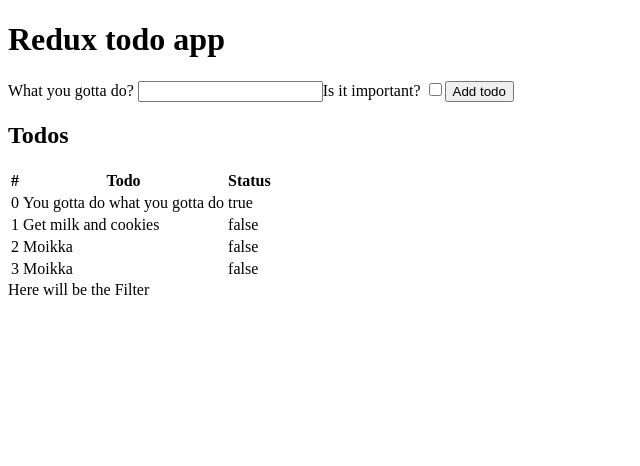
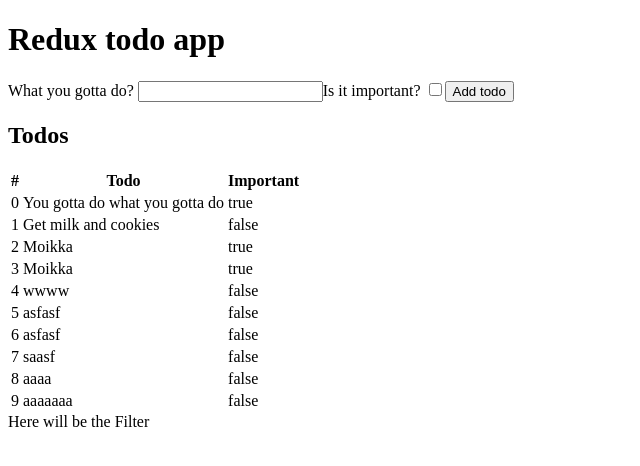
Before and after one commit to nurvel/react-todo-app, a React (Create React App) app: page / in a window 1280 px wide. Shown: the top 466 px of the page, without its empty margins (0-640 px from the left). Built offline with nearby package versions, Linux system fonts and the light colour scheme; data requests are answered from the project's data file.

Commit message:
toggle importance ok

```diff
--- a/db.json
+++ b/db.json
@@ -12,13 +12,43 @@
     },
     {
       "content": "Moikka",
-      "important": false,
+      "important": true,
       "id": 3
     },
     {
       "content": "Moikka",
+      "important": true,
+      "id": 4
+    },
+    {
+      "content": "wwww",
       "important": false,
-      "id": 4
+      "id": 5
+    },
+    {
+      "content": "asfasf",
+      "important": false,
+      "id": 6
+    },
+    {
+      "content": "asfasf",
+      "important": false,
+      "id": 7
+    },
+    {
+      "content": "saasf",
+      "important": false,
+      "id": 8
+    },
+    {
+      "content": "aaaa",
+      "important": false,
+      "id": 9
+    },
+    {
+      "content": "aaaaaaa",
+      "important": false,
+      "id": 10
     }
   ]
 }
--- a/src/App.js
+++ b/src/App.js
@@ -22,8 +22,8 @@
   return (
     <div>
       <h1>Redux todo app</h1>
-      <NewTodo refreshTodos={refreshTodos} />
-      <Todos todos={todos} r />
+      <NewTodo todos={todos} setTodos={setTodos} />
+      <Todos todos={todos} setTodos={setTodos} />
       <Filter />
     </div>
   );
--- a/src/components/NewTodo.js
+++ b/src/components/NewTodo.js
@@ -8,9 +8,10 @@
       content: event.target.todo.value,
       important: event.target.important.checked
     };
-    await addTodo(todoItem);
+    const savedTodo = await addTodo(todoItem);
     document.getElementById("todoForm").reset();
-    props.refreshTodos();
+    props.setTodos([...props.todos, savedTodo]);
+    // props.refreshTodos();
   };
 
   return (
--- a/src/components/Todos.js
+++ b/src/components/Todos.js
@@ -1,16 +1,26 @@
 import React from "react";
 // import { connect } from "react-redux";
+import { toggleImportant } from "../services/todoService";
 
 const Todos = props => {
+  const handeleImportantToggle = async id => {
+    console.log(id);
+    const todo = props.todos.find(t => t.id === id);
+    const todoToChange = { ...todo, important: !todo.important };
+    await toggleImportant(todoToChange); // muutos serverille
+    props.setTodos(props.todos.map(t => (t.id === id ? todoToChange : t))); // muutetaan statea - ei ladata uusia serveriltä
+  };
 
-  // renderöi todo rivit propseina annetun datan pohjalta
+  // renderöi todo-rivit propseina annetun datan pohjalta
   const maketodoRows = () => {
     return props.todos.map((todo, i) => {
       return (
         <tr key={i}>
           <td>{i}</td>
           <td>{todo.content}</td>
-          <td>{todo.important.toString()}</td>
+          <td onClick={() => handeleImportantToggle(todo.id)}>
+            {todo.important.toString()}
+          </td>
         </tr>
       );
     });
@@ -24,7 +34,7 @@
           <tr>
             <th>#</th>
             <th>Todo</th>
-            <th>Status</th>
+            <th>Important</th>
           </tr>
         </thead>
         <tbody>{maketodoRows()}</tbody>
--- a/src/services/todoService.js
+++ b/src/services/todoService.js
@@ -10,6 +10,18 @@
 export const addTodo = async todoItem => {
   const response = await axios.post(url, todoItem);
   console.log(response);
+  return response.data;
+};
+
+export const toggleImportant = async todoToChange => {
+  const urlOfUpdate = url + `/${todoToChange.id}`;
+  const response = await axios.put(urlOfUpdate, todoToChange);
+  console.log(response);
+};
+
+export const deleteTodo = async todoItem => {
+  // const response = await axios.post(url, todoItem);
+  // console.log(response);
 };
 
 // export default { getTodos };
```
